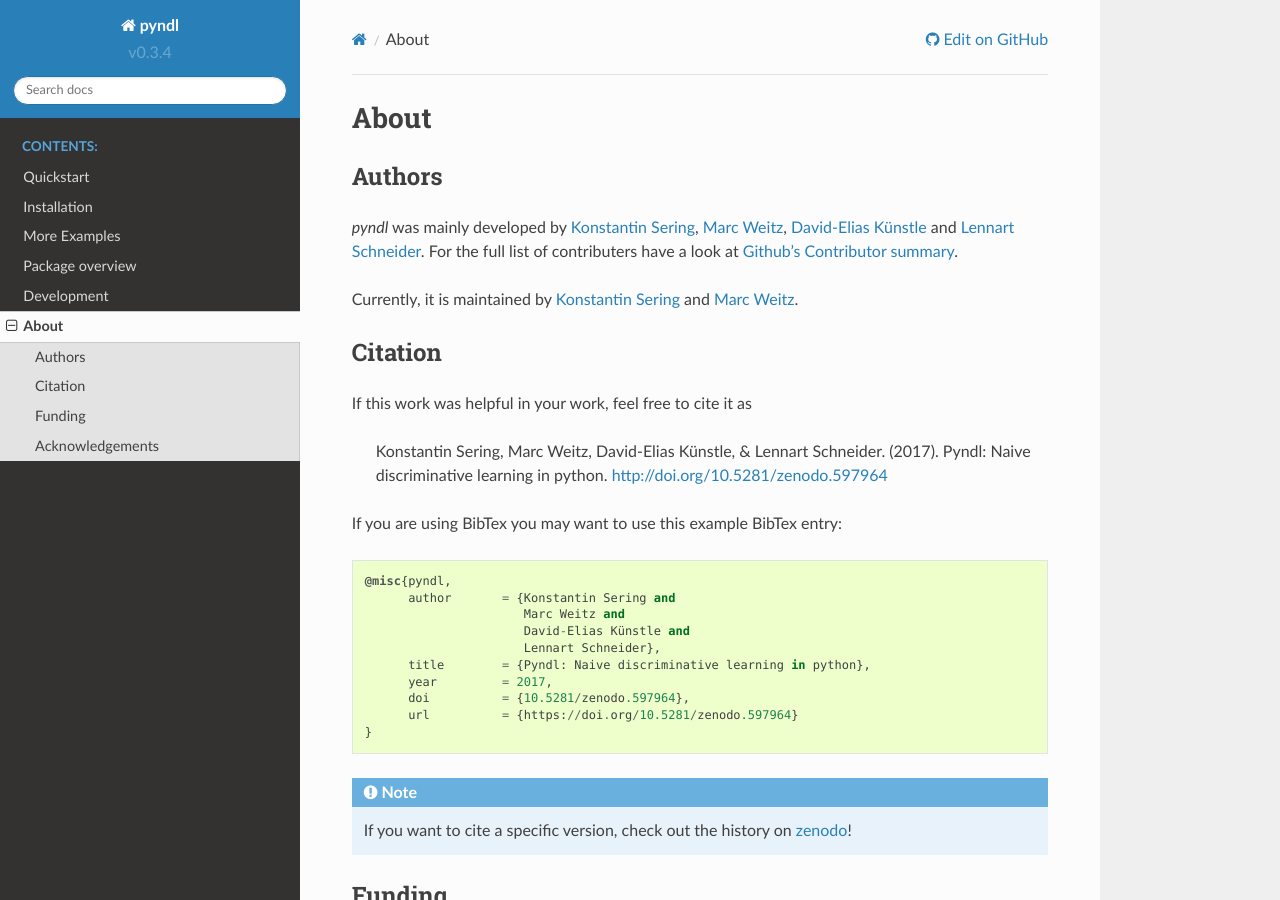
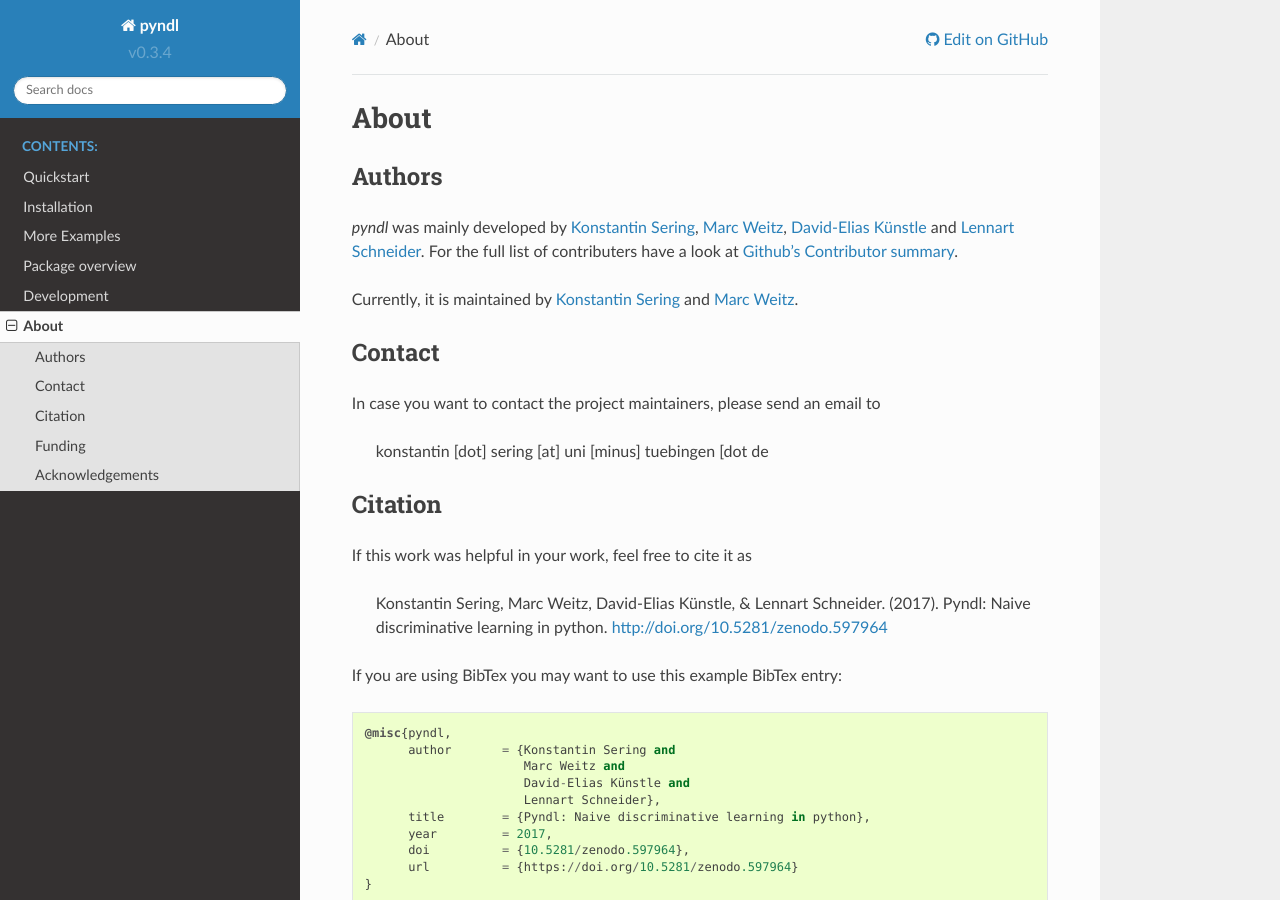
Before and after one commit to quantling/pyndl, a Sphinx documentation site: the page built from doc/source/about.rst, in a window 1280 px wide and 900 px high. Built offline with Sphinx 7.4.7 and the Read the Docs theme 2.0.0, drawn with Linux system fonts in a browser that asks for light colours; pages that are not in the unit, such as notebooks, are missing from menus.

Commit message:
adds contact information

```diff
--- a/doc/source/about.rst
+++ b/doc/source/about.rst
@@ -14,6 +14,15 @@
 
 Currently, it is maintained by `Konstantin Sering <https://github.com/derNarr>`_
 and `Marc Weitz <https://github.com/trybnetic>`_.
+
+
+Contact
+-------
+
+In case you want to contact the project maintainers, please send an email to
+
+      konstantin [dot] sering [at] uni [minus] tuebingen [dot de
+
 
 Citation
 --------
@@ -49,6 +58,7 @@
 *pyndl* was partially funded by the Humboldt grant, the ERC advanced grant
 and by the University of Tübingen.
 
+
 Acknowledgements
 ----------------
 This package is build as a python replacement for the R ndl2 package. Some
```
